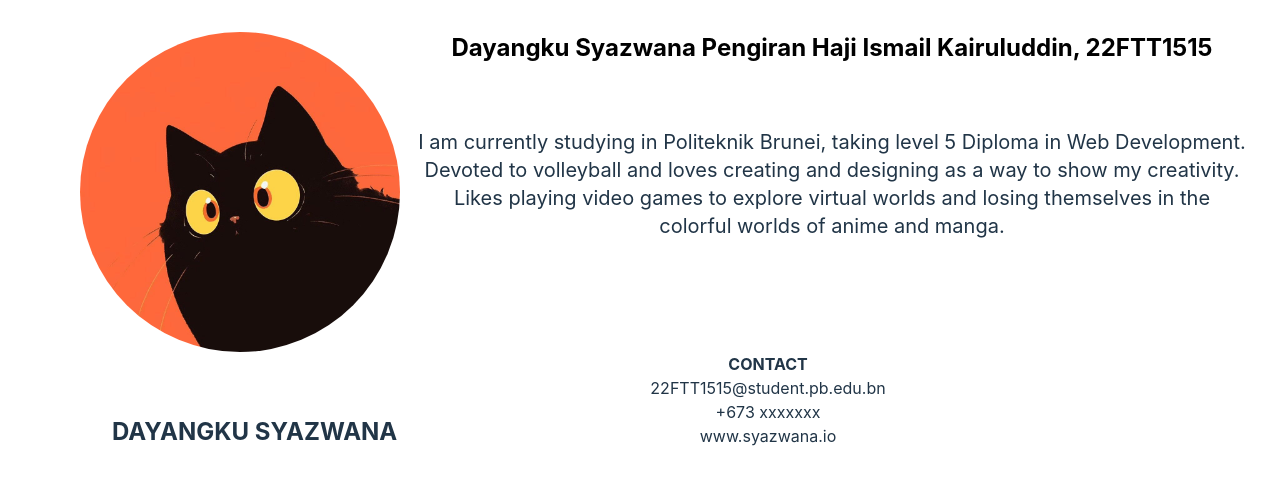
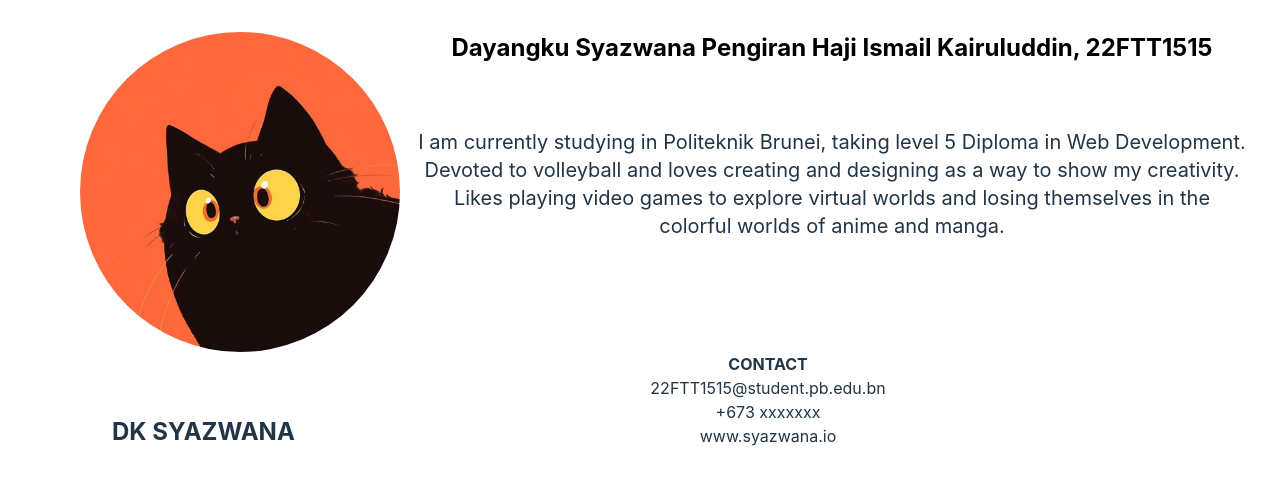
Before and after one commit to syazwana29/wadt-as03, a Vue app: page / in a window 1280 px wide. Shown: the top 484 px of the page. Built offline with nearby package versions, Linux system fonts and the light colour scheme.

Commit message:
modified name

```diff
--- a/src/App.vue
+++ b/src/App.vue
@@ -8,7 +8,7 @@ defineExpose({ profile });
 <template>
   <div class="min-h-screen flex flex-col items-center justify-center lg:justify-start lg:items-start">
     <img :src="profile" class="w-80 h-80 lg:w-80 lg:h-80 rounded-full absolute mr-32 lg:ml-12 mb-96 lg:mt-0" />
-    <p  class="text-2xl font-bold absolute mr-20 lg:ml-20 mb-2 lg:mt-96">DAYANGKU SYAZWANA</p>
+    <p  class="text-2xl font-bold absolute mr-20 lg:ml-20 mb-2 lg:mt-96">DK SYAZWANA</p>
 
 
 <div class="flex flex-col items-center justify-center w-full text-center">
```
